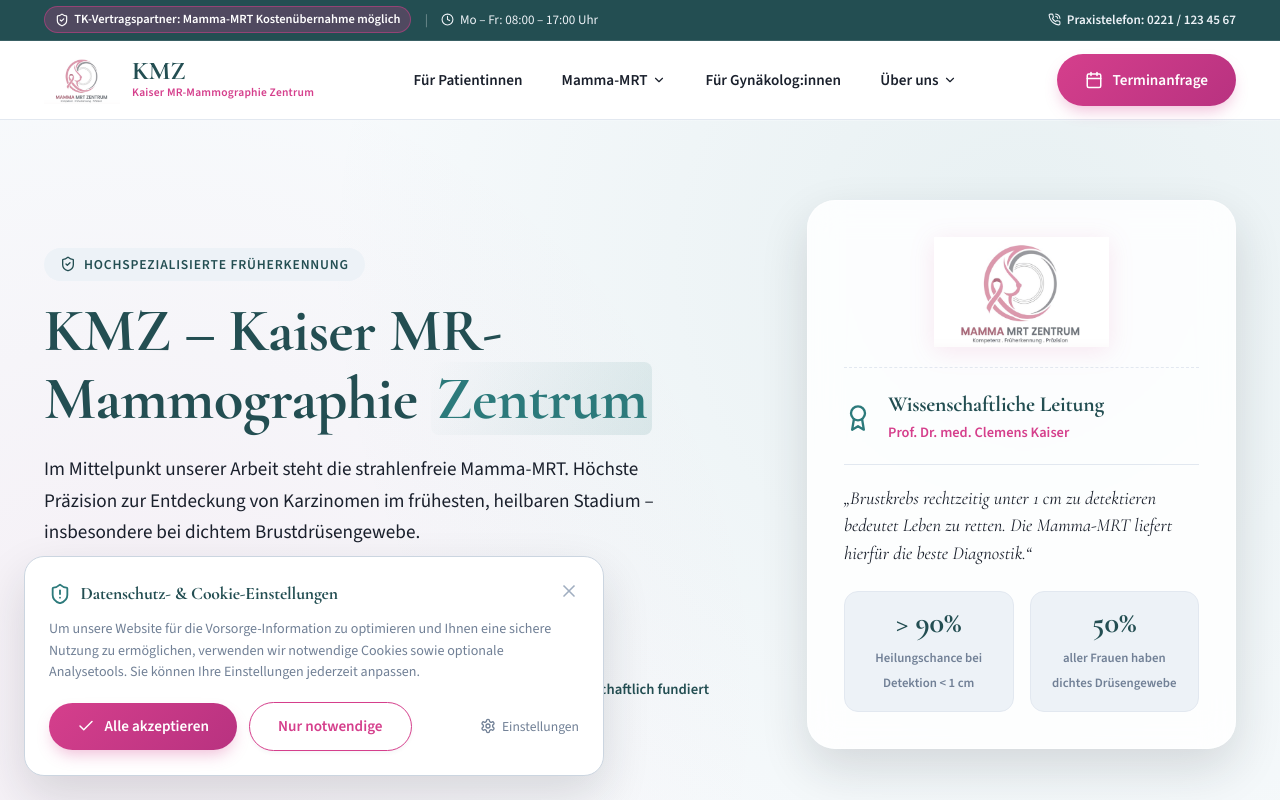
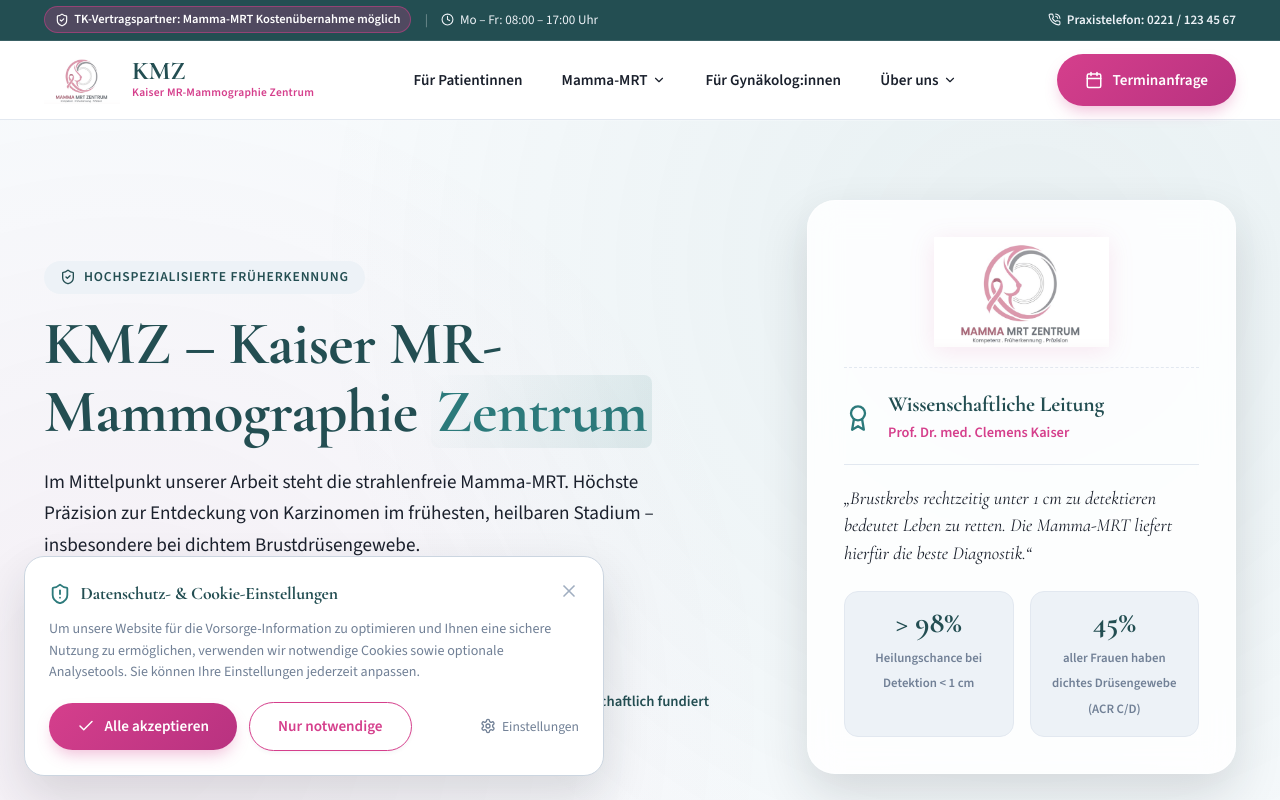
Before and after one commit to kaisercgn-lab/KMZ, a React (Vite) app: page /#/ in a window 1280 px wide. Shown: the top 800 px of the page. Built offline with nearby package versions, Linux system fonts and the light colour scheme.

Commit message:
fix: update statistics to >98% healing chance for tumors <1cm and 45% dense breast tissue (ACR C/D)

```diff
--- a/src/pages/HomePage.tsx
+++ b/src/pages/HomePage.tsx
@@ -78,12 +78,12 @@
               </p>
               <div className="widget-stats">
                 <div className="stat-box">
-                  <span className="stat-value">&gt; 90%</span>
+                  <span className="stat-value">&gt; 98%</span>
                   <span className="stat-label">Heilungschance bei Detektion &lt; 1 cm</span>
                 </div>
                 <div className="stat-box">
-                  <span className="stat-value">50%</span>
-                  <span className="stat-label">aller Frauen haben dichtes Drüsengewebe</span>
+                  <span className="stat-value">45%</span>
+                  <span className="stat-label">aller Frauen haben dichtes Drüsengewebe (ACR C/D)</span>
                 </div>
               </div>
             </div>
--- a/src/pages/PatientinnenPage.tsx
+++ b/src/pages/PatientinnenPage.tsx
@@ -112,7 +112,7 @@
                   </div>
                   <h3>Warum die Tumorentdeckung unter 1 cm lebensrettend ist</h3>
                   <p>
-                    Wird ein Tumor entdeckt, solange er kleiner als 1 cm ist, liegt die <strong>12-Jahres-Überlebensrate bei über 90 %</strong>. In diesem frühen Stadium haben sich meist noch keine Tochterabsiedlungen (Metastasen) gebildet, weshalb Patientinnen oft eine belastende Chemotherapie erspart werden kann.
+                    Wird ein Tumor entdeckt, solange er kleiner als 1 cm ist, liegt die <strong>Heilungsschance bei über 98 %</strong>. In diesem frühen Stadium haben sich meist noch keine Tochterabsiedlungen (Metastasen) gebildet, weshalb Patientinnen oft eine belastende Chemotherapie erspart werden kann.
                   </p>
                 </div>
               </div>
@@ -155,7 +155,7 @@
             <div className="text-center mb-5 max-w-700 m-auto">
               <h2 className="section-title">Brustgewebedichte (ACR Categories)</h2>
               <p className="text-body">
-                Die Brustdichte beschreibt das Verhältnis von Fettgewebe zu Drüsen- und Bindegewebe. Fast 50 % aller Frauen im screening-relevanten Alter haben dichtes Brustgewebe (ACR C oder D).
+                Die Brustdichte beschreibt das Verhältnis von Fettgewebe zu Drüsen- und Bindegewebe. Rund <strong>45 % aller Frauen</strong> im screening-relevanten Alter haben dichtes Drüsengewebe der Kategorien <strong>ACR C oder D</strong>.
               </p>
             </div>
 
```
